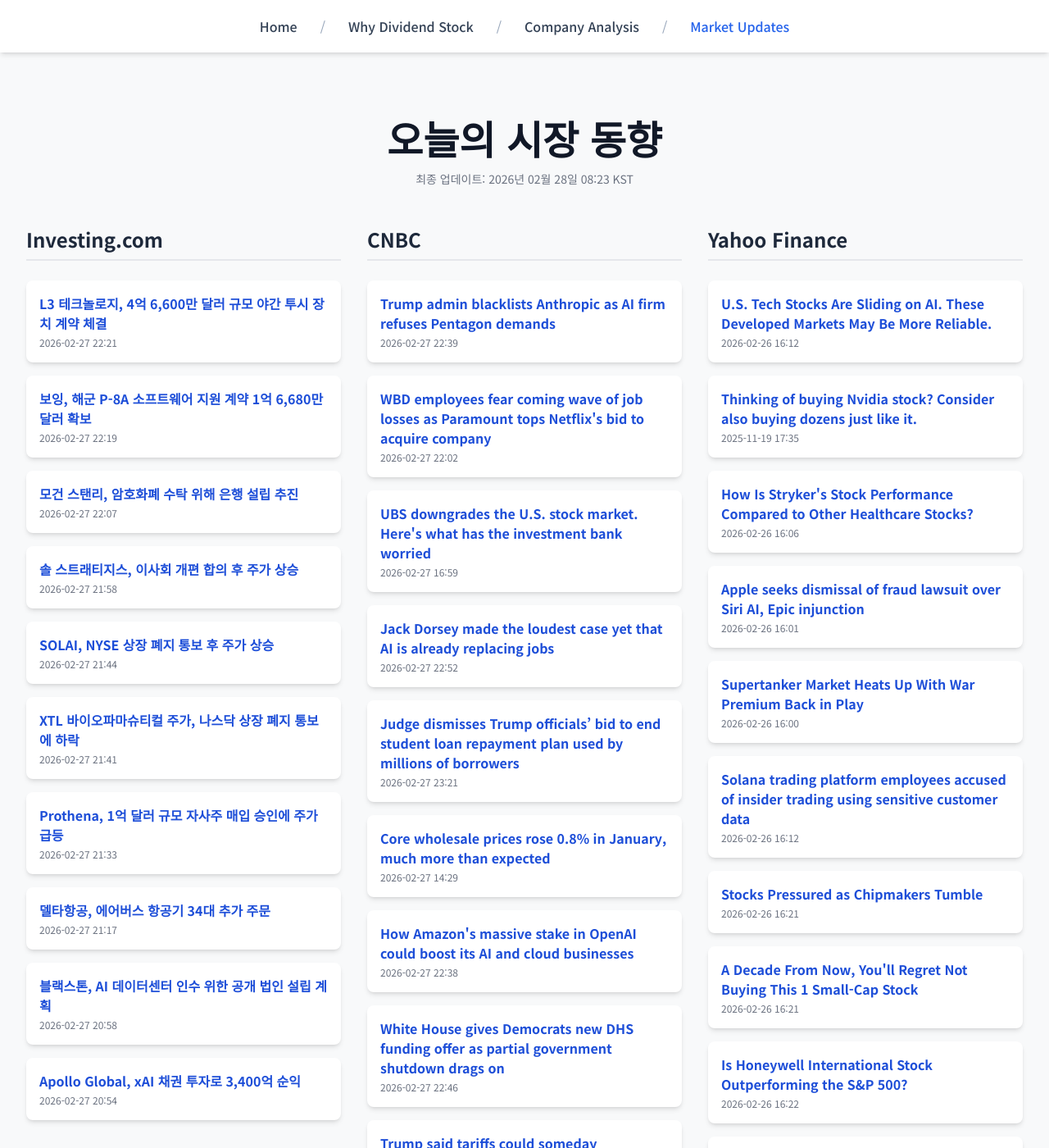
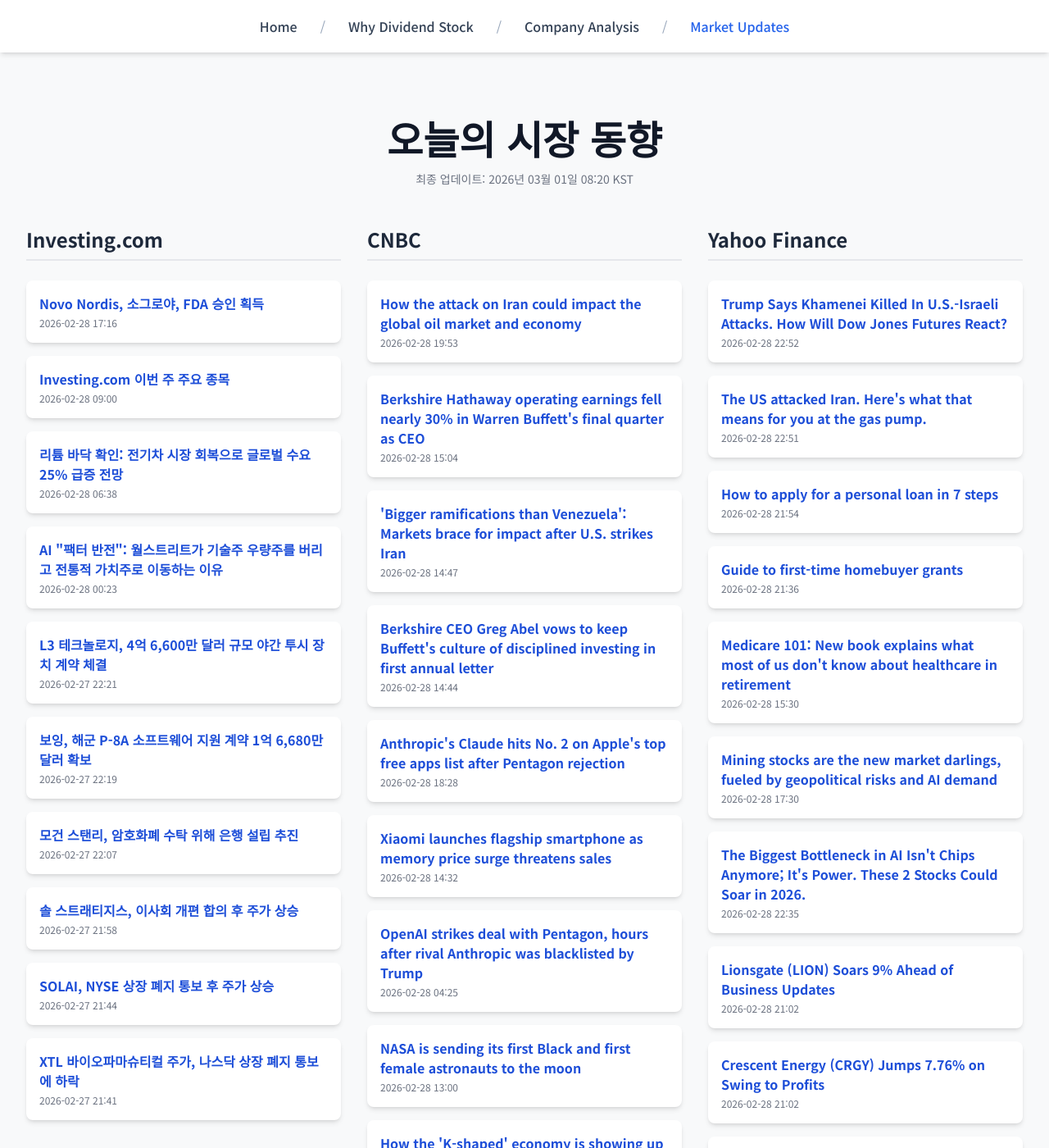
Before and after one commit to Kay-Hwang/my-company-analysis, a Jekyll site: the page built from market-updates.html, in a window 1280 px wide and 1400 px high. Shown: the whole window at 82% size. Built offline with Jekyll 4.4.1, drawn with Linux system fonts in a browser that asks for light colours; nearby versions of some CDN libraries; a script that is not in the unit is left out; some of the changed text lies outside the part shown.

Commit message:
Update daily data

```diff
--- a/_data/latest_data.json
+++ b/_data/latest_data.json
@@ -1,7 +1,31 @@
 {
-  "lastUpdated": "2026년 02월 28일 08:23 KST",
+  "lastUpdated": "2026년 03월 01일 08:20 KST",
   "news": {
     "investing": [
+      {
+        "title": "Novo Nordis, 소그로야, FDA 승인 획득",
+        "link": "https://kr.investing.com/news/stock-market-news/article-93CH-1845391",
+        "pubDate": "2026-02-28 17:16:29",
+        "summary": "Novo Nordis, 소그로야, FDA 승인 획득"
+      },
+      {
+        "title": "Investing.com 이번 주 주요 종목",
+        "link": "https://kr.investing.com/news/stock-market-news/article-1845317",
+        "pubDate": "2026-02-28 09:00:02",
+        "summary": "Investing.com 이번 주 주요 종목"
+      },
+      {
+        "title": "리튬 바닥 확인: 전기차 시장 회복으로 글로벌 수요 25% 급증 전망",
+        "link": "https://kr.investing.com/news/stock-market-news/article-1845295",
+        "pubDate": "2026-02-28 06:38:29",
+        "summary": "리튬 바닥 확인: 전기차 시장 회복으로 글로벌 수요 25% 급증 전망"
+      },
+      {
+        "title": "AI \"팩터 반전\": 월스트리트가 기술주 우량주를 버리고 전통적 가치주로 이동하는 이유",
+        "link": "https://kr.investing.com/news/stock-market-news/article-1845176",
+        "pubDate": "2026-02-28 00:23:46",
+        "summary": "AI \"팩터 반전\": 월스트리트가 기술주 우량주를 버리고 전통적 가치주로 이동하는 이유"
+      },
       {
         "title": "L3 테크놀로지, 4억 6,600만 달러 규모 야간 투시 장치 계약 체결",
         "link": "https://kr.investing.com/news/stock-market-news/article-93CH-1845125",
@@ -37,154 +61,130 @@
         "link": "https://kr.investing.com/news/stock-market-news/article-93CH-1845093",
         "pubDate": "2026-02-27 21:41:14",
         "summary": "XTL 바이오파마슈티컬 주가, 나스닥 상장 폐지 통보에 하락"
-      },
-      {
-        "title": "Prothena, 1억 달러 규모 자사주 매입 승인에 주가 급등",
-        "link": "https://kr.investing.com/news/stock-market-news/article-93CH-1845089",
-        "pubDate": "2026-02-27 21:33:20",
-        "summary": "Prothena, 1억 달러 규모 자사주 매입 승인에 주가 급등"
-      },
-      {
-        "title": "델타항공, 에어버스 항공기 34대 추가 주문",
-        "link": "https://kr.investing.com/news/stock-market-news/article-93CH-1845066",
-        "pubDate": "2026-02-27 21:17:37",
-        "summary": "델타항공, 에어버스 항공기 34대 추가 주문"
-      },
-      {
-        "title": "블랙스톤, AI 데이터센터 인수 위한 공개 법인 설립 계획",
-        "link": "https://kr.investing.com/news/stock-market-news/article-93CH-1845049",
-        "pubDate": "2026-02-27 20:58:46",
-        "summary": "블랙스톤, AI 데이터센터 인수 위한 공개 법인 설립 계획"
-      },
-      {
-        "title": "Apollo Global, xAI 채권 투자로 3,400억 순익",
-        "link": "https://kr.investing.com/news/stock-market-news/article-93CH-1845045",
-        "pubDate": "2026-02-27 20:54:13",
-        "summary": "Apollo Global, xAI 채권 투자로 3,400억 순익"
       }
     ],
     "cnbc": [
       {
-        "title": "Trump admin blacklists Anthropic as AI firm refuses Pentagon demands",
-        "link": "https://www.cnbc.com/2026/02/27/trump-anthropic-ai-pentagon.html",
-        "pubDate": "Fri, 27 Feb 2026 22:39:57 GMT",
-        "summary": "\"The Leftwing nut jobs at Anthropic have made a DISASTROUS MISTAKE trying to STRONG-ARM the Department of War,\" Trump wrote in a Truth Social post."
+        "title": "How the attack on Iran could impact the global oil market and economy",
+        "link": "https://www.cnbc.com/2026/02/28/iran-us-attack-oil-market-economy.html",
+        "pubDate": "Sat, 28 Feb 2026 19:53:52 GMT",
+        "summary": "The U.S.-Israeli attack raises the risk of major oil supply disruption. Iran is the fourth-largest OPEC producer and sits on the critical Strait of Hormuz."
       },
       {
-        "title": "WBD employees fear coming wave of job losses as Paramount tops Netflix's bid to acquire company",
-        "link": "https://www.cnbc.com/2026/02/27/warner-bros-employees-paramount.html",
-        "pubDate": "Fri, 27 Feb 2026 22:02:49 GMT",
-        "summary": "WBD employees fear potential job cuts, culture clashes and high debt loads as Paramount supplants Netflix as the company's acquirer."
+        "title": "Berkshire Hathaway operating earnings fell nearly 30% in Warren Buffett's final quarter as CEO",
+        "link": "https://www.cnbc.com/2026/02/28/berkshire-hathaway-brka-q4-2025-earnings.html",
+        "pubDate": "Sat, 28 Feb 2026 15:04:18 GMT",
+        "summary": "Berkshire Hathaway reported fourth-quarter and full-year 2025 earnings on Saturday."
       },
       {
-        "title": "UBS downgrades the U.S. stock market. Here's what has the investment bank worried",
-        "link": "https://www.cnbc.com/2026/02/27/ubs-downgrades-the-us-stock-market-heres-what-has-the-investment-bank-worried.html",
-        "pubDate": "Fri, 27 Feb 2026 16:59:22 GMT",
-        "summary": "UBS downgraded U.S. equities to \"benchmark\" in a fully invested global equity portfolio, saying factors that powered years of outperformance are starting to fade."
+        "title": "'Bigger ramifications than Venezuela': Markets brace for impact after U.S. strikes Iran",
+        "link": "https://www.cnbc.com/2026/02/28/markets-brace-for-impact-following-us-military-strikes-against-iran.html",
+        "pubDate": "Sat, 28 Feb 2026 14:47:07 GMT",
+        "summary": "Investors are bracing for impact after the U.S.'s attacks on Iran, a move they see as carrying far larger market consequences than the Venezuela campaign."
       },
       {
-        "title": "Jack Dorsey made the loudest case yet that AI is already replacing jobs",
-        "link": "https://www.cnbc.com/2026/02/27/jack-dorsey-made-the-loudest-case-yet-ai-is-already-replacing-jobs.html",
-        "pubDate": "Fri, 27 Feb 2026 22:52:25 GMT",
-        "summary": "In cutting nearly 40% of its workforce, Block loudly professed that the days of AI taking the jobs of humans has arrived."
+        "title": "Berkshire CEO Greg Abel vows to keep Buffett's culture of disciplined investing in first annual letter",
+        "link": "https://www.cnbc.com/2026/02/28/berkshire-ceo-abel-vows-to-keep-buffetts-culture-of-disciplined-investing-in-first-annual-letter.html",
+        "pubDate": "Sat, 28 Feb 2026 14:44:01 GMT",
+        "summary": "Berkshire Hathaway's Greg Abel released his first annual shareholder letter as chief executive."
       },
       {
-        "title": "Judge dismisses Trump officials’ bid to end student loan repayment plan used by millions of borrowers",
-        "link": "https://www.cnbc.com/2026/02/27/judge-dismisses-trump-officials-bid-to-end-save-plan.html",
-        "pubDate": "Fri, 27 Feb 2026 23:21:22 GMT",
-        "summary": "A federal judge on Friday dismissed the Trump administration's request to eliminate the Saving on a Valuable Education, or SAVE, student loan repayment plan."
+        "title": "Anthropic's Claude hits No. 2 on Apple's top free apps list after Pentagon rejection",
+        "link": "https://www.cnbc.com/2026/02/28/anthropics-claude-apple-apps.html",
+        "pubDate": "Sat, 28 Feb 2026 18:28:44 GMT",
+        "summary": "OpenAI's ChatGPT remains the top free app in the U.S. on Apple's rankings, but Claude has steadily gained traction."
       },
       {
-        "title": "Core wholesale prices rose 0.8% in January, much more than expected",
-        "link": "https://www.cnbc.com/2026/02/27/ppi-january-2026-.html",
-        "pubDate": "Fri, 27 Feb 2026 14:29:19 GMT",
-        "summary": "The core producer price index increased a seasonally adjusted 0.8%, more than the 0.6% gain in December."
+        "title": "Xiaomi launches flagship smartphone as memory price surge threatens sales",
+        "link": "https://www.cnbc.com/2026/02/28/xiaomi-17-and-17-ultra-launch-price-specs.html",
+        "pubDate": "Sat, 28 Feb 2026 14:32:04 GMT",
+        "summary": "The Xiaomi 17 starts at 999 euros ($1,179) while the Xiaomi 17 Ultra starts at 1,499 euros, with the device priced the same as its predecessor."
       },
       {
-        "title": "How Amazon's massive stake in OpenAI could boost its AI and cloud businesses",
-        "link": "https://www.cnbc.com/2026/02/27/amazon-open-ai-cloud-jassy-altman.html",
-        "pubDate": "Fri, 27 Feb 2026 22:38:27 GMT",
-        "summary": "The deal could ease some of Wall Street's fears about Amazon's monster $200 billion capex spending, and accelerate its development of AI tools."
+        "title": "OpenAI strikes deal with Pentagon, hours after rival Anthropic was blacklisted by Trump",
+        "link": "https://www.cnbc.com/2026/02/27/openai-strikes-deal-with-pentagon-hours-after-rival-anthropic-was-blacklisted-by-trump.html",
+        "pubDate": "Sat, 28 Feb 2026 04:25:34 GMT",
+        "summary": "OpenAI CEO Sam Altman said on X that his company has come to terms with the Defense Department for use of its models."
       },
       {
-        "title": "White House gives Democrats new DHS funding offer as partial government shutdown drags on",
-        "link": "https://www.cnbc.com/2026/02/27/white-house-dhs-ice-government-shutdown-democrats.html",
-        "pubDate": "Fri, 27 Feb 2026 22:46:33 GMT",
-        "summary": "The Department of Homeland Security has been shut down since Feb. 14 as immigration enforcement negotiations drag on."
+        "title": "NASA is sending its first Black and first female astronauts to the moon",
+        "link": "https://www.cnbc.com/2026/02/28/nasa-astronauts-moon-artemis.html",
+        "pubDate": "Sat, 28 Feb 2026 13:00:01 GMT",
+        "summary": "NASA is sending the first Black and first female astronauts to the moon in an upcoming launch, marking the first journey to the moon in over 50 years."
+      },
+      {
+        "title": "How the 'K-shaped' economy is showing up at two big U.S. gyms",
+        "link": "https://www.cnbc.com/2026/02/28/life-time-planet-fitness-earnings-show-k-shaped-economy.html",
+        "pubDate": "Sat, 28 Feb 2026 13:00:01 GMT",
+        "summary": "The outlooks of Life Time and Planet Fitness show the divergence in spending between higher- and lower-income consumers."
       },
       {
         "title": "Trump said tariffs could someday 'substantially replace' income taxes. What policy experts say",
         "link": "https://www.cnbc.com/2026/02/27/trump-tariffs-income-taxes.html",
         "pubDate": "Fri, 27 Feb 2026 13:14:41 GMT",
         "summary": "During his State of the Union address, President Donald Trump said tariffs could someday \"substantially replace\" the federal income tax system."
-      },
-      {
-        "title": "Average IRS tax refund is up 10.2%, based on early filing data",
-        "link": "https://www.cnbc.com/2026/02/27/average-irs-tax-refund.html",
-        "pubDate": "Fri, 27 Feb 2026 20:22:03 GMT",
-        "summary": "The average IRS tax refund is up 10.2%, based on early filing data. Here's what filers need to know."
       }
     ],
     "yahoo": [
       {
-        "title": "U.S. Tech Stocks Are Sliding on AI. These Developed Markets May Be More Reliable.",
-        "link": "https://www.barrons.com/articles/u-s-tech-stocks-are-sliding-on-ai-these-developed-markets-may-be-more-reliable-8937da5a?siteid=yhoof2&yptr=yahoo",
-        "pubDate": "2026-02-26T16:12:00Z",
-        "summary": "U.S. Tech Stocks Are Sliding on AI. These Developed Markets May Be More Reliable."
+        "title": "Trump Says Khamenei Killed In U.S.-Israeli Attacks. How Will Dow Jones Futures React?",
+        "link": "https://www.investors.com/market-trend/stock-market-today/trump-us-israel-massive-attacks-iran-dow-jones-futures-oil-prices/?src=A00220&yptr=yahoo",
+        "pubDate": "2026-02-28T22:52:00Z",
+        "summary": "Trump Says Khamenei Killed In U.S.-Israeli Attacks. How Will Dow Jones Futures React?"
       },
       {
-        "title": "Thinking of buying Nvidia stock? Consider also buying dozens just like it.",
-        "link": "https://finance.yahoo.com/personal-finance/investing/article/thinking-of-buying-nvidia-stock-consider-also-buying-dozens-just-like-it-173538194.html",
-        "pubDate": "2025-11-19T17:35:38Z",
-        "summary": "Thinking of buying Nvidia stock? Consider also buying dozens just like it."
+        "title": "The US attacked Iran. Here's what that means for you at the gas pump.",
+        "link": "https://finance.yahoo.com/news/us-attacked-iran-heres-means-225121752.html",
+        "pubDate": "2026-02-28T22:51:21Z",
+        "summary": "The US attacked Iran. Here's what that means for you at the gas pump."
       },
       {
-        "title": "How Is Stryker's Stock Performance Compared to Other Healthcare Stocks?",
-        "link": "https://finance.yahoo.com/news/strykers-stock-performance-compared-other-160651289.html",
-        "pubDate": "2026-02-26T16:06:51Z",
-        "summary": "How Is Stryker's Stock Performance Compared to Other Healthcare Stocks?"
+        "title": "How to apply for a personal loan in 7 steps",
+        "link": "https://finance.yahoo.com/news/personal-loan-8-steps-214509983.html",
+        "pubDate": "2026-02-28T21:54:25Z",
+        "summary": "How to apply for a personal loan in 7 steps"
       },
       {
-        "title": "Apple seeks dismissal of fraud lawsuit over Siri AI, Epic injunction",
-        "link": "https://finance.yahoo.com/news/apple-seeks-dismissal-fraud-lawsuit-160158527.html",
-        "pubDate": "2026-02-26T16:01:58Z",
-        "summary": "Apple seeks dismissal of fraud lawsuit over Siri AI, Epic injunction"
+        "title": "Guide to first-time homebuyer grants",
+        "link": "https://finance.yahoo.com/news/first-time-homebuyer-grants-203214412.html",
+        "pubDate": "2026-02-28T21:36:40Z",
+        "summary": "Guide to first-time homebuyer grants"
       },
       {
-        "title": "Supertanker Market Heats Up With War Premium Back in Play",
-        "link": "https://finance.yahoo.com/news/supertanker-market-heats-war-premium-160000316.html",
-        "pubDate": "2026-02-26T16:00:00Z",
-        "summary": "Supertanker Market Heats Up With War Premium Back in Play"
+        "title": "Medicare 101: New book explains what most of us don't know about healthcare in retirement",
+        "link": "https://finance.yahoo.com/news/medicare-101-new-book-explains-what-most-of-us-dont-know-about-healthcare-in-retirement-153033448.html",
+        "pubDate": "2026-02-28T15:30:33Z",
+        "summary": "Medicare 101: New book explains what most of us don't know about healthcare in retirement"
       },
       {
-        "title": "Solana trading platform employees accused of insider trading using sensitive customer data",
-        "link": "https://finance.yahoo.com/news/solana-trading-platform-employees-accused-161249622.html",
-        "pubDate": "2026-02-26T16:12:49Z",
-        "summary": "Solana trading platform employees accused of insider trading using sensitive customer data"
+        "title": "Mining stocks are the new market darlings, fueled by geopolitical risks and AI demand",
+        "link": "https://finance.yahoo.com/news/mining-stocks-are-the-new-market-darlings-fueled-by-geopolitical-risks-and-ai-demand-173005780.html",
+        "pubDate": "2026-02-28T17:30:05Z",
+        "summary": "Mining stocks are the new market darlings, fueled by geopolitical risks and AI demand"
       },
       {
-        "title": "Stocks Pressured as Chipmakers Tumble",
-        "link": "https://finance.yahoo.com/news/stocks-pressured-chipmakers-tumble-162146801.html",
-        "pubDate": "2026-02-26T16:21:46Z",
-        "summary": "Stocks Pressured as Chipmakers Tumble"
+        "title": "The Biggest Bottleneck in AI Isn't Chips Anymore; It's Power. These 2 Stocks Could Soar in 2026.",
+        "link": "https://finance.yahoo.com/news/biggest-bottleneck-ai-isnt-chips-223500476.html",
+        "pubDate": "2026-02-28T22:35:00Z",
+        "summary": "The Biggest Bottleneck in AI Isn't Chips Anymore; It's Power. These 2 Stocks Could Soar in 2026."
       },
       {
-        "title": "A Decade From Now, You'll Regret Not Buying This 1 Small-Cap Stock",
-        "link": "https://finance.yahoo.com/news/decade-now-youll-regret-not-162150231.html",
-        "pubDate": "2026-02-26T16:21:50Z",
-        "summary": "A Decade From Now, You'll Regret Not Buying This 1 Small-Cap Stock"
+        "title": "Lionsgate (LION) Soars 9% Ahead of Business Updates",
+        "link": "https://finance.yahoo.com/news/lionsgate-lion-soars-9-ahead-210227966.html",
+        "pubDate": "2026-02-28T21:02:27Z",
+        "summary": "Lionsgate (LION) Soars 9% Ahead of Business Updates"
       },
       {
-        "title": "Is Honeywell International Stock Outperforming the S&P 500?",
-        "link": "https://finance.yahoo.com/news/honeywell-international-stock-outperforming-p-162238091.html",
-        "pubDate": "2026-02-26T16:22:38Z",
-        "summary": "Is Honeywell International Stock Outperforming the S&P 500?"
+        "title": "Crescent Energy (CRGY) Jumps 7.76% on Swing to Profits",
+        "link": "https://finance.yahoo.com/news/crescent-energy-crgy-jumps-7-210220864.html",
+        "pubDate": "2026-02-28T21:02:20Z",
+        "summary": "Crescent Energy (CRGY) Jumps 7.76% on Swing to Profits"
       },
       {
-        "title": "Five Rare Earth Stocks To Watch As Shortages Hit Aerospace",
-        "link": "https://www.investors.com/news/five-rare-earth-stocks-to-watch-as-shortages-hit-aerospace/?src=A00220&yptr=yahoo",
-        "pubDate": "2026-02-26T15:56:43Z",
-        "summary": "Five Rare Earth Stocks To Watch As Shortages Hit Aerospace"
+        "title": "SM Energy (SM) Jumps 9.5% on Double-Digit Dividend Hike",
+        "link": "https://finance.yahoo.com/news/sm-energy-sm-jumps-9-210035461.html",
+        "pubDate": "2026-02-28T21:00:35Z",
+        "summary": "SM Energy (SM) Jumps 9.5% on Double-Digit Dividend Hike"
       }
     ]
   }
```
